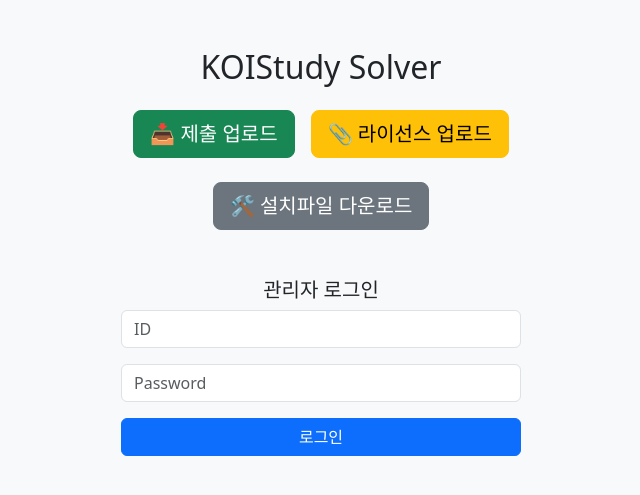
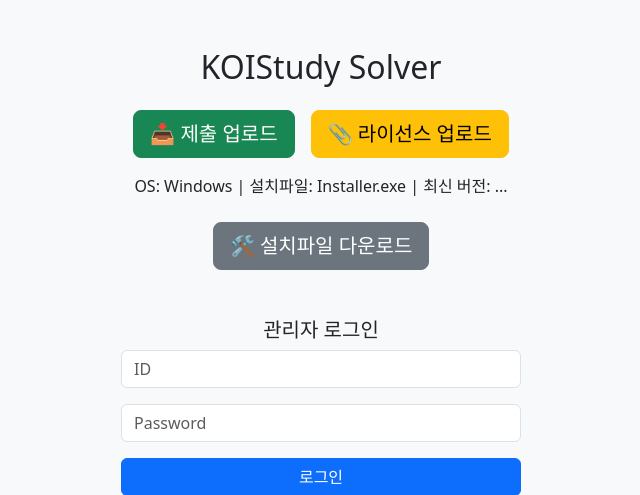
Before and after one commit to BigFootDID/server2, a Flask app: page / in a window 1280 px wide. Shown: the part 56-551 px from the top of the page, without its empty margins (319-959 px from the left). Run offline with Flask 3, Linux system fonts and the light colour scheme.

Commit message:
Update index.html

```diff
--- a/templates/index.html
+++ b/templates/index.html
@@ -28,6 +28,7 @@
         📎 라이선스 업로드
       </a>
     </div>
+    <div class="mt-3" id="osVersionInfo"></div>
     <div class="mt-4">
       <button id="downloadBtn" class="btn btn-secondary btn-lg">🛠 설치파일 다운로드</button>
       <div class="progress mt-3" style="height: 20px; display: none;" id="progressWrapper">
@@ -86,6 +87,28 @@
         }
       }, 1000);
     });
+    async function showOsAndVersion() {
+      let osType = 'win';
+      let osName = 'Windows';
+      let installer = 'Installer.exe';
+      const ua = navigator.userAgent.toLowerCase();
+      if (ua.includes('mac') || ua.includes('darwin')) {
+        osType = 'mac';
+        osName = 'macOS';
+        installer = 'Installer.dmg';
+      }
+      let version = '...';
+      try {
+        const res = await fetch(`/latest_version?os=${osType}`);
+        if (res.ok) {
+          const data = await res.json();
+          version = data.version || '?';
+        }
+      } catch {}
+      document.getElementById('osVersionInfo').innerText =
+        `OS: ${osName} | 설치파일: ${installer} | 최신 버전: ${version}`;
+    }
+    showOsAndVersion();
   </script>
 </body>
 </html>
```
